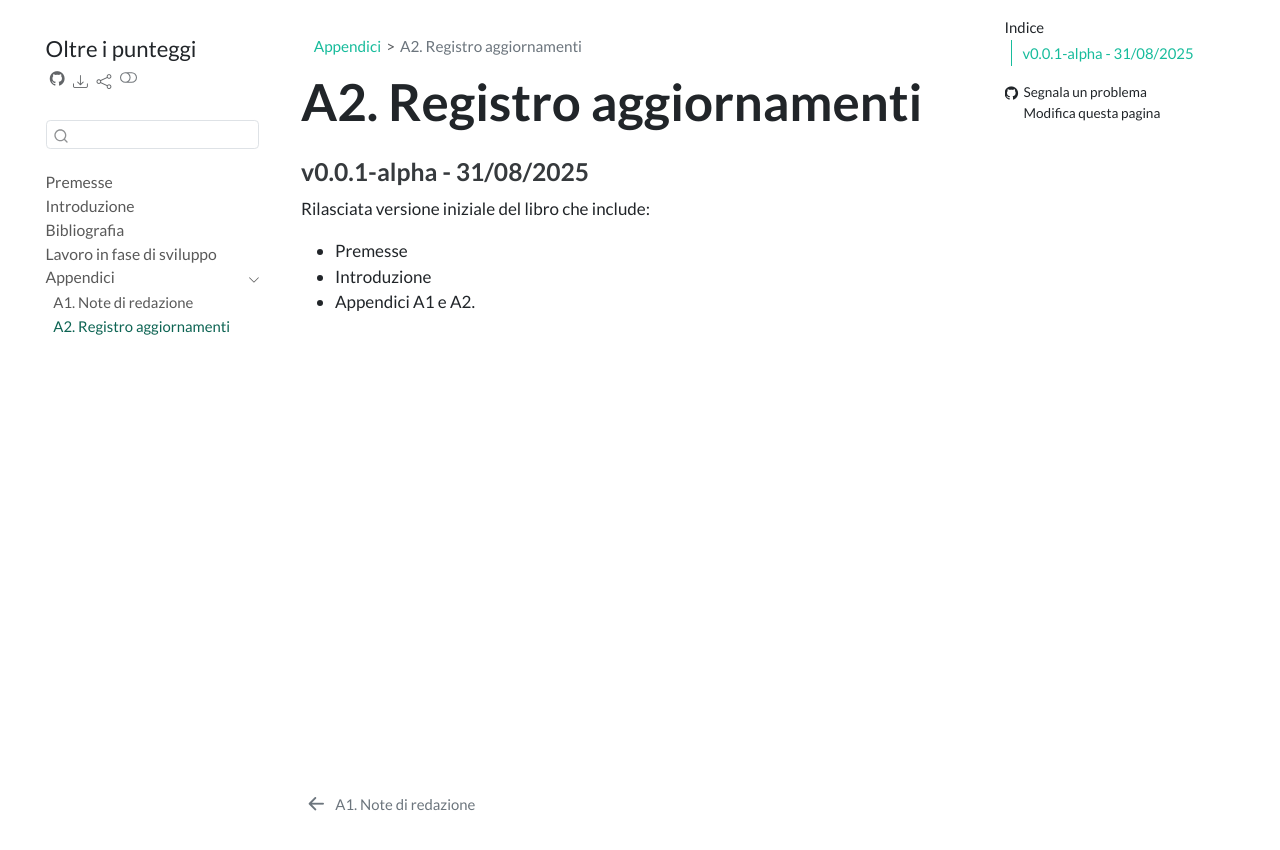
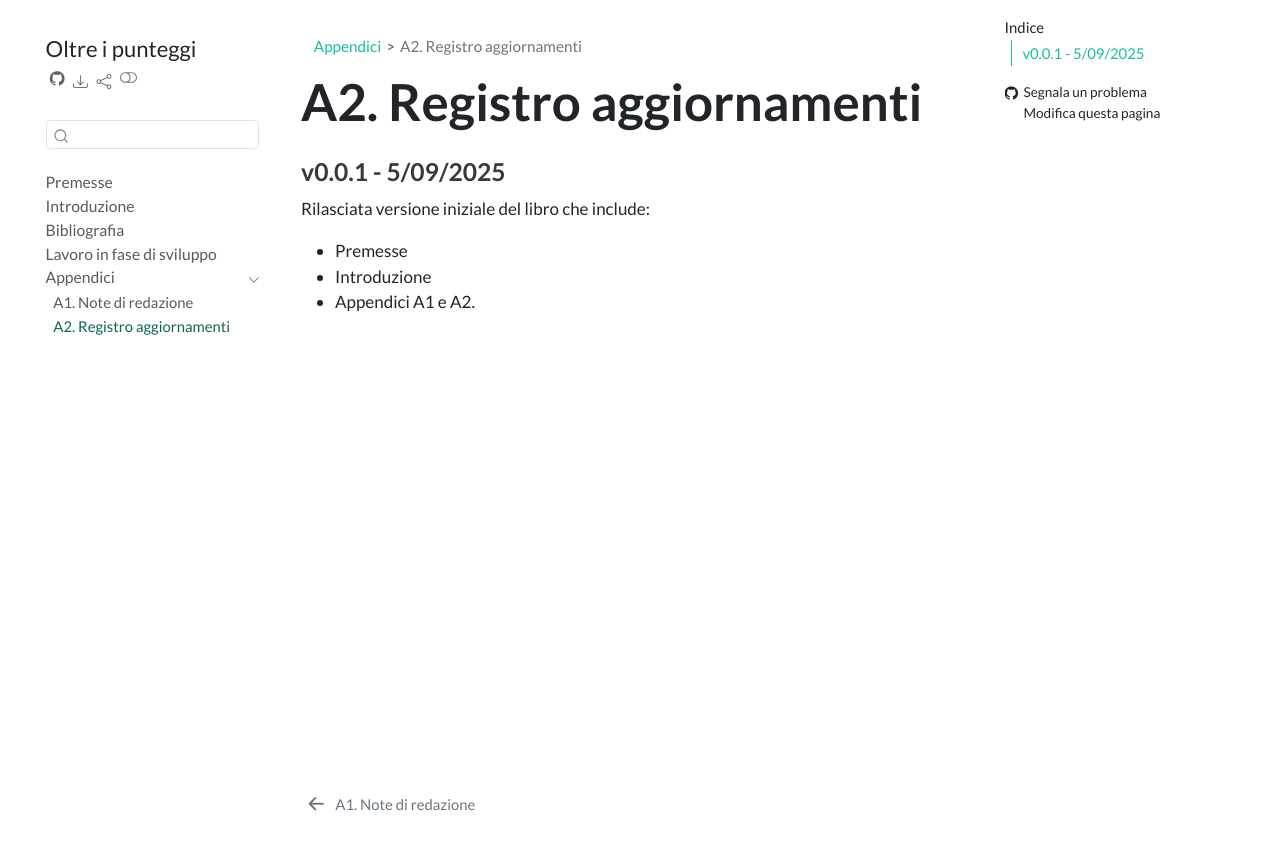
Before and after one commit to giorgioarcara/giorgioarcara.github.io, a Jekyll site: the page oip-book/chapters/Appendici/registro-aggiornamenti.html, which Jekyll copies as it is, in a window 1280 px wide and 900 px high. Shown: the top 850 px of the window. Built offline with Jekyll 4.4.1, drawn with Linux system fonts in a browser that asks for light colours; some of the changed text lies outside the part shown.

Commit message:
aggiornamento libro oip - 2025-09-05 09:32:44

```diff
--- a/oip-book/chapters/Appendici/note-redazione.html
+++ b/oip-book/chapters/Appendici/note-redazione.html
@@ -898,7 +898,7 @@ v1.0.0         # Prima Versione finale pubblicata</code></pre>
 <footer class="footer"><div class="nav-footer"><div class="nav-footer-center"><div class="toc-actions d-sm-block d-md-none"><ul><li><a href="https://github.com/giorgioarcara/oltre-i-punteggi-elementi/issues/new" class="toc-action"><i class="bi bi-github"></i>Segnala un problema</a></li><li><a href="https://github.com/giorgioarcara/oltre-i-punteggi-elementi/edit/main/chapters/Appendici/note-redazione.qmd" class="toc-action"><i class="bi empty"></i>Modifica questa pagina</a></li></ul></div></div></div></footer><div style="margin-top:2em; font-size:0.9em; text-align:center; color:gray;">
 Questo è un libro in fase di scrittura.<br>
 Per aggiornamenti visita: <a href="https://giorgioarcara.github.io/oip-book">giorgioarcara.github.io/oip-book</a><br>
-Ultimo aggiornamento: 04 September 2025, 19:34
+Ultimo aggiornamento: 05 September 2025, 09:31
 </div>
 
 
--- a/oip-book/chapters/Appendici/registro-aggiornamenti.html
+++ b/oip-book/chapters/Appendici/registro-aggiornamenti.html
@@ -369,7 +369,7 @@ ul.task-list li input[type="checkbox"] {
     <h2 id="toc-title">Indice</h2>
 
   <ul>
-  <li><a href="#v0.0.1-alpha---31082025" id="toc-v0.0.1-alpha---31082025" class="nav-link active" data-scroll-target="#v0.0.1-alpha---31082025">v0.0.1-alpha - 31/08/2025</a></li>
+  <li><a href="#v0.0.1---5092025" id="toc-v0.0.1---5092025" class="nav-link active" data-scroll-target="#v0.0.1---5092025">v0.0.1 - 5/09/2025</a></li>
   </ul>
 <div class="toc-actions"><ul><li><a href="https://github.com/giorgioarcara/oltre-i-punteggi-elementi/issues/new" class="toc-action"><i class="bi bi-github"></i>Segnala un problema</a></li><li><a href="https://github.com/giorgioarcara/oltre-i-punteggi-elementi/edit/main/chapters/Appendici/registro-aggiornamenti.qmd" class="toc-action"><i class="bi empty"></i>Modifica questa pagina</a></li></ul></div></nav>
     </div>
@@ -396,8 +396,8 @@ ul.task-list li input[type="checkbox"] {
 </header>
 
 
-<section id="v0.0.1-alpha---31082025" class="level3">
-<h3 class="anchored" data-anchor-id="v0.0.1-alpha---31082025">v0.0.1-alpha - 31/08/2025</h3>
+<section id="v0.0.1---5092025" class="level3">
+<h3 class="anchored" data-anchor-id="v0.0.1---5092025">v0.0.1 - 5/09/2025</h3>
 <p>Rilasciata versione iniziale del libro che include:</p>
 <ul>
 <li>Premesse</li>
@@ -834,7 +834,7 @@ ul.task-list li input[type="checkbox"] {
 <footer class="footer"><div class="nav-footer"><div class="nav-footer-center"><div class="toc-actions d-sm-block d-md-none"><ul><li><a href="https://github.com/giorgioarcara/oltre-i-punteggi-elementi/issues/new" class="toc-action"><i class="bi bi-github"></i>Segnala un problema</a></li><li><a href="https://github.com/giorgioarcara/oltre-i-punteggi-elementi/edit/main/chapters/Appendici/registro-aggiornamenti.qmd" class="toc-action"><i class="bi empty"></i>Modifica questa pagina</a></li></ul></div></div></div></footer><div style="margin-top:2em; font-size:0.9em; text-align:center; color:gray;">
 Questo è un libro in fase di scrittura.<br>
 Per aggiornamenti visita: <a href="https://giorgioarcara.github.io/oip-book">giorgioarcara.github.io/oip-book</a><br>
-Ultimo aggiornamento: 04 September 2025, 19:34
+Ultimo aggiornamento: 05 September 2025, 09:31
 </div>
 
 
--- a/oip-book/chapters/Bibliografia.html
+++ b/oip-book/chapters/Bibliografia.html
@@ -861,7 +861,7 @@ Mondini, S., Mapelli, D., &amp; Arcara, G. (2016). <em>Semeiotica e diagnosi neu
 <footer class="footer"><div class="nav-footer"><div class="nav-footer-center"><div class="toc-actions"><ul><li><a href="https://github.com/giorgioarcara/oltre-i-punteggi-elementi/issues/new" class="toc-action"><i class="bi bi-github"></i>Segnala un problema</a></li><li><a href="https://github.com/giorgioarcara/oltre-i-punteggi-elementi/edit/main/chapters/Bibliografia.qmd" class="toc-action"><i class="bi empty"></i>Modifica questa pagina</a></li></ul></div></div></div></footer><div style="margin-top:2em; font-size:0.9em; text-align:center; color:gray;">
 Questo è un libro in fase di scrittura.<br>
 Per aggiornamenti visita: <a href="https://giorgioarcara.github.io/oip-book">giorgioarcara.github.io/oip-book</a><br>
-Ultimo aggiornamento: 04 September 2025, 19:34
+Ultimo aggiornamento: 05 September 2025, 09:31
 </div>
 
 
--- a/oip-book/chapters/Introduzione.html
+++ b/oip-book/chapters/Introduzione.html
@@ -898,7 +898,7 @@ ul.task-list li input[type="checkbox"] {
 <footer class="footer"><div class="nav-footer"><div class="nav-footer-center"><div class="toc-actions d-sm-block d-md-none"><ul><li><a href="https://github.com/giorgioarcara/oltre-i-punteggi-elementi/issues/new" class="toc-action"><i class="bi bi-github"></i>Segnala un problema</a></li><li><a href="https://github.com/giorgioarcara/oltre-i-punteggi-elementi/edit/main/chapters/Introduzione.qmd" class="toc-action"><i class="bi empty"></i>Modifica questa pagina</a></li></ul></div></div></div></footer><div style="margin-top:2em; font-size:0.9em; text-align:center; color:gray;">
 Questo è un libro in fase di scrittura.<br>
 Per aggiornamenti visita: <a href="https://giorgioarcara.github.io/oip-book">giorgioarcara.github.io/oip-book</a><br>
-Ultimo aggiornamento: 04 September 2025, 19:34
+Ultimo aggiornamento: 05 September 2025, 09:31
 </div>
 
 
--- a/oip-book/chapters/Temp.html
+++ b/oip-book/chapters/Temp.html
@@ -825,7 +825,7 @@ ul.task-list li input[type="checkbox"] {
 <footer class="footer"><div class="nav-footer"><div class="nav-footer-center"><div class="toc-actions"><ul><li><a href="https://github.com/giorgioarcara/oltre-i-punteggi-elementi/issues/new" class="toc-action"><i class="bi bi-github"></i>Segnala un problema</a></li><li><a href="https://github.com/giorgioarcara/oltre-i-punteggi-elementi/edit/main/chapters/Temp.qmd" class="toc-action"><i class="bi empty"></i>Modifica questa pagina</a></li></ul></div></div></div></footer><div style="margin-top:2em; font-size:0.9em; text-align:center; color:gray;">
 Questo è un libro in fase di scrittura.<br>
 Per aggiornamenti visita: <a href="https://giorgioarcara.github.io/oip-book">giorgioarcara.github.io/oip-book</a><br>
-Ultimo aggiornamento: 04 September 2025, 19:34
+Ultimo aggiornamento: 05 September 2025, 09:31
 </div>
 
 
--- a/oip-book/index.html
+++ b/oip-book/index.html
@@ -405,7 +405,7 @@ ul.task-list li input[type="checkbox"] {
     <div>
     <div class="quarto-title-meta-heading">Data di Pubblicazione</div>
     <div class="quarto-title-meta-contents">
-      <p class="date">4 settembre 2025</p>
+      <p class="date">5 settembre 2025</p>
     </div>
   </div>
 
@@ -420,7 +420,7 @@ ul.task-list li input[type="checkbox"] {
 <p><img src="Figures/cover-html.png" style="width:100%; height:auto; display:block; margin:auto;"></p>
 <div class="cell">
 <div class="cell-output cell-output-stdout">
-<pre><code>Ultima modifica: 2025-09-04 19:34:24 CEST. Versione 0.0.1</code></pre>
+<pre><code>Ultima modifica: 2025-09-05 09:31:30 CEST. Versione 0.0.1</code></pre>
 </div>
 </div>
 <section id="premesse" class="level2 unnumbered">
@@ -1009,7 +1009,7 @@ ul.task-list li input[type="checkbox"] {
 <footer class="footer"><div class="nav-footer"><div class="nav-footer-center"><div class="toc-actions d-sm-block d-md-none"><ul><li><a href="https://github.com/giorgioarcara/oltre-i-punteggi-elementi/issues/new" class="toc-action"><i class="bi bi-github"></i>Segnala un problema</a></li><li><a href="https://github.com/giorgioarcara/oltre-i-punteggi-elementi/edit/main/index.qmd" class="toc-action"><i class="bi empty"></i>Modifica questa pagina</a></li></ul></div></div></div></footer><div style="margin-top:2em; font-size:0.9em; text-align:center; color:gray;">
 Questo è un libro in fase di scrittura.<br>
 Per aggiornamenti visita: <a href="https://giorgioarcara.github.io/oip-book">giorgioarcara.github.io/oip-book</a><br>
-Ultimo aggiornamento: 04 September 2025, 19:34
+Ultimo aggiornamento: 05 September 2025, 09:31
 </div>
 
 
--- a/oip-book/search.json
+++ b/oip-book/search.json
@@ -105,7 +105,7 @@
     "href": "chapters/Appendici/registro-aggiornamenti.html",
     "title": "A2. Registro aggiornamenti",
     "section": "",
-    "text": "v0.0.1-alpha - 31/08/2025\nRilasciata versione iniziale del libro che include:\n\nPremesse\nIntroduzione\nAppendici A1 e A2.",
+    "text": "v0.0.1 - 5/09/2025\nRilasciata versione iniziale del libro che include:\n\nPremesse\nIntroduzione\nAppendici A1 e A2.",
     "crumbs": [
       "Appendici",
       "A2. Registro aggiornamenti"
```
Also changed, not shown: 3 other files.
